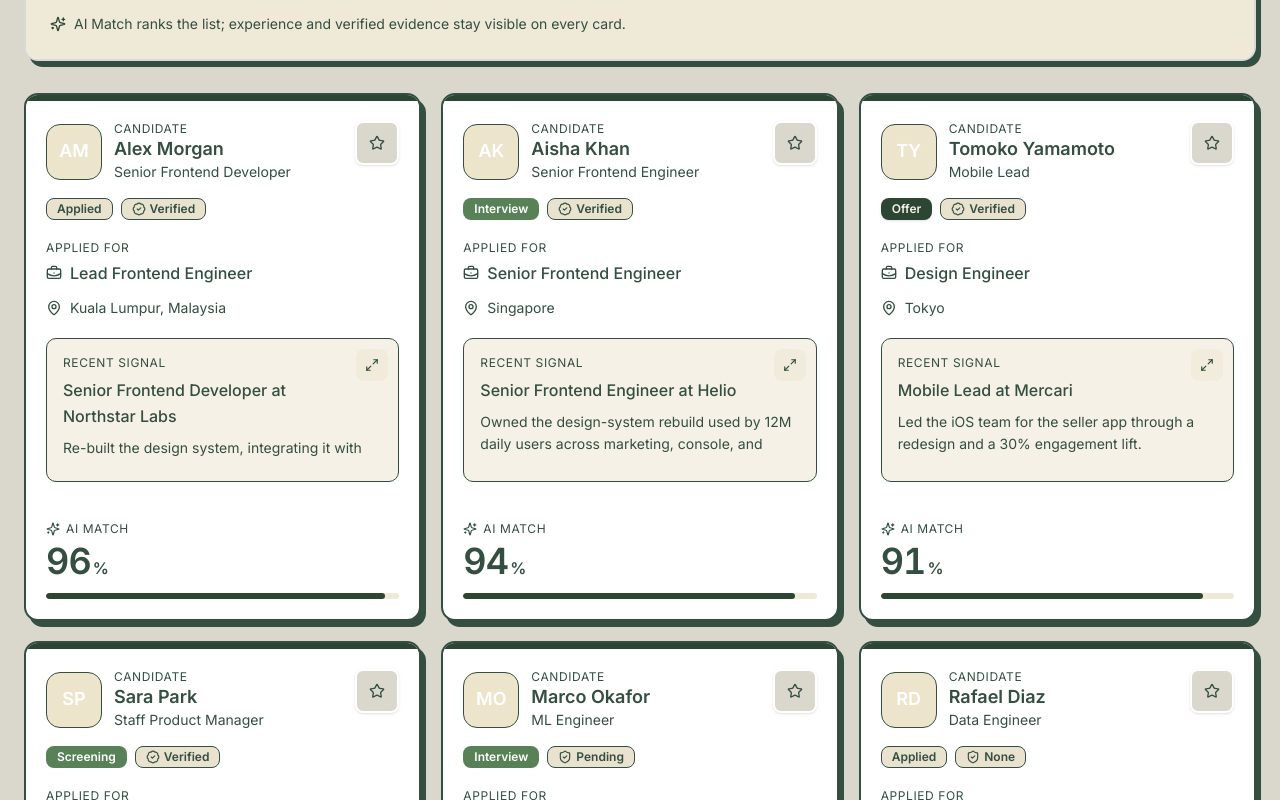
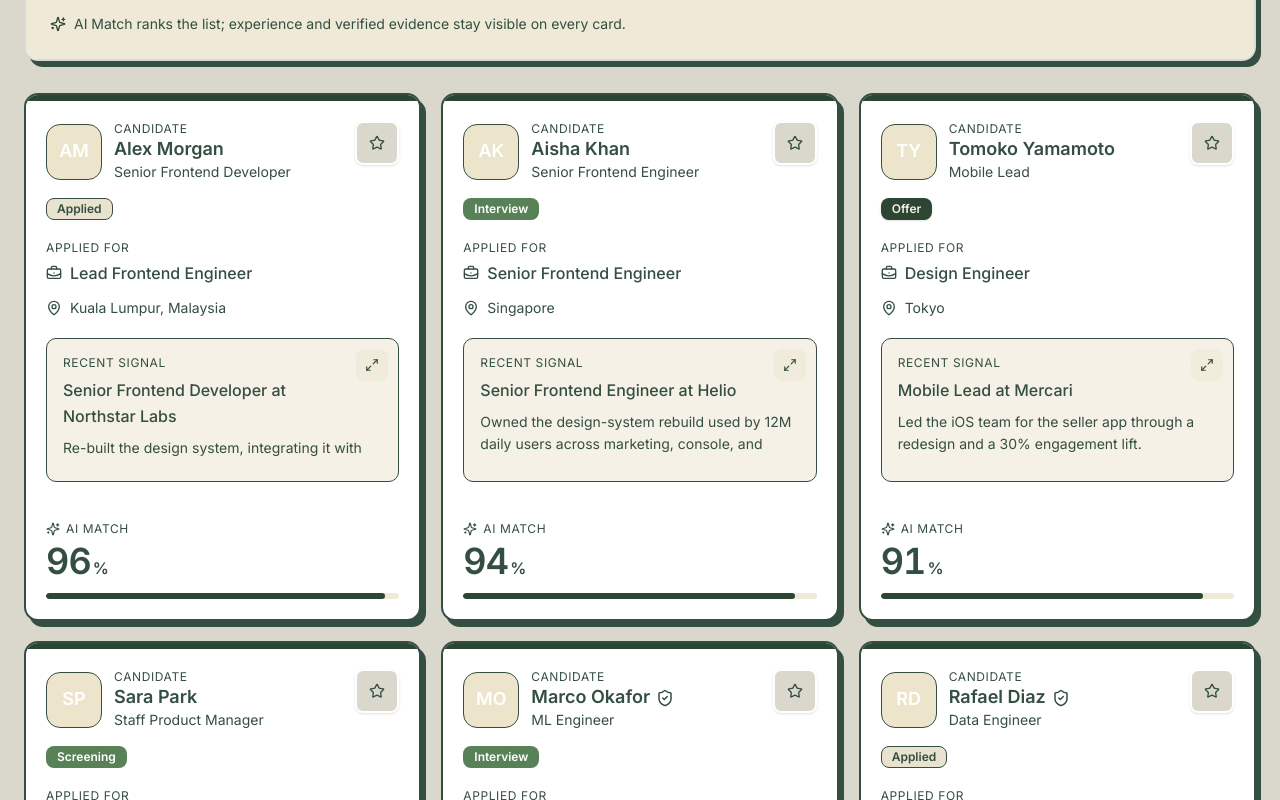
Before and after one commit to davidlaw373-glitch/talentbank-tech-hackathon-2cm, a Next.js app: page /employer/candidates in a window 1280 px wide. Shown: the part 520-1320 px from the top of the page. Built offline with nearby package versions, Linux system fonts and the light colour scheme.

Commit message:
style: simplify candidate verification status

```diff
--- a/src/app/globals.css
+++ b/src/app/globals.css
@@ -83,6 +83,8 @@
   --destructive-foreground: #ffffff;
   --info: #2f7d3c;
   --info-foreground: #ffffff;
+  --verification: #2563eb;
+  --verification-foreground: #ffffff;
 
   --radius: 0.625rem;
 
@@ -180,6 +182,8 @@
   --destructive-foreground: #f7ece0;
   --info: #8fb95a;
   --info-foreground: #1c1a16;
+  --verification: #60a5fa;
+  --verification-foreground: #1c1a16;
 
   /* ── Chart palette ────────────────────────────────────────────────────
    * Brighter greens / oranges / reds so they hold against the warm
@@ -282,6 +286,8 @@
   --destructive-foreground: #ffffff;
   --info: #000000;
   --info-foreground: #ffffff;
+  --verification: #005fcc;
+  --verification-foreground: #ffffff;
 
   /* ── Categorical chart palette ──────────────────────────────────────── */
   /* Three-tone grayscale ramp so multi-series charts stay distinguishable
@@ -357,6 +363,8 @@
   --color-destructive-foreground: var(--destructive-foreground);
   --color-info: var(--info);
   --color-info-foreground: var(--info-foreground);
+  --color-verification: var(--verification);
+  --color-verification-foreground: var(--verification-foreground);
 
   /* Chart palette */
   --color-chart-1: var(--chart-1);
--- a/src/components/features/employer/candidate-discovery-card.tsx
+++ b/src/components/features/employer/candidate-discovery-card.tsx
@@ -105,7 +105,31 @@ export function CandidateDiscoveryCard({
                 </span>
                 <div className="min-w-0">
                   <p className="text-caption">Candidate</p>
-                  <h2 className="truncate text-subheading">{candidate.name}</h2>
+                  <div className="flex min-w-0 items-center gap-1.5">
+                    <h2 className="truncate text-subheading">
+                      {candidate.name}
+                    </h2>
+                    <span
+                      role="img"
+                      aria-label={`${verification} verification for ${candidate.name}`}
+                      title={`${verification} verification`}
+                      className={cn(
+                        "shrink-0",
+                        verification === "Verified"
+                          ? "fill-verification text-verification-foreground"
+                          : "text-muted-foreground",
+                      )}
+                    >
+                      {verification === "Verified" ? (
+                        <BadgeCheck
+                          className="h-4.5 w-4.5"
+                          aria-hidden
+                        />
+                      ) : (
+                        <ShieldCheck className="h-4.5 w-4.5" aria-hidden />
+                      )}
+                    </span>
+                  </div>
                   <p className="truncate text-meta">{candidate.title}</p>
                 </div>
               </div>
@@ -135,14 +159,6 @@ export function CandidateDiscoveryCard({
             <div className="mt-4 flex flex-wrap gap-2">
               <Badge variant={app.rejected ? "destructive" : STAGE_VARIANT[app.stage]}>
                 {app.rejected ? "Rejected" : app.stage}
-              </Badge>
-              <Badge variant="outline">
-                {verification === "Verified" ? (
-                  <BadgeCheck className="mr-1 h-3.5 w-3.5" aria-hidden />
-                ) : (
-                  <ShieldCheck className="mr-1 h-3.5 w-3.5" aria-hidden />
-                )}
-                {verification}
               </Badge>
             </div>
 
```
Also changed, not shown: 1 other file (tests, documents, lock files or other folders).
